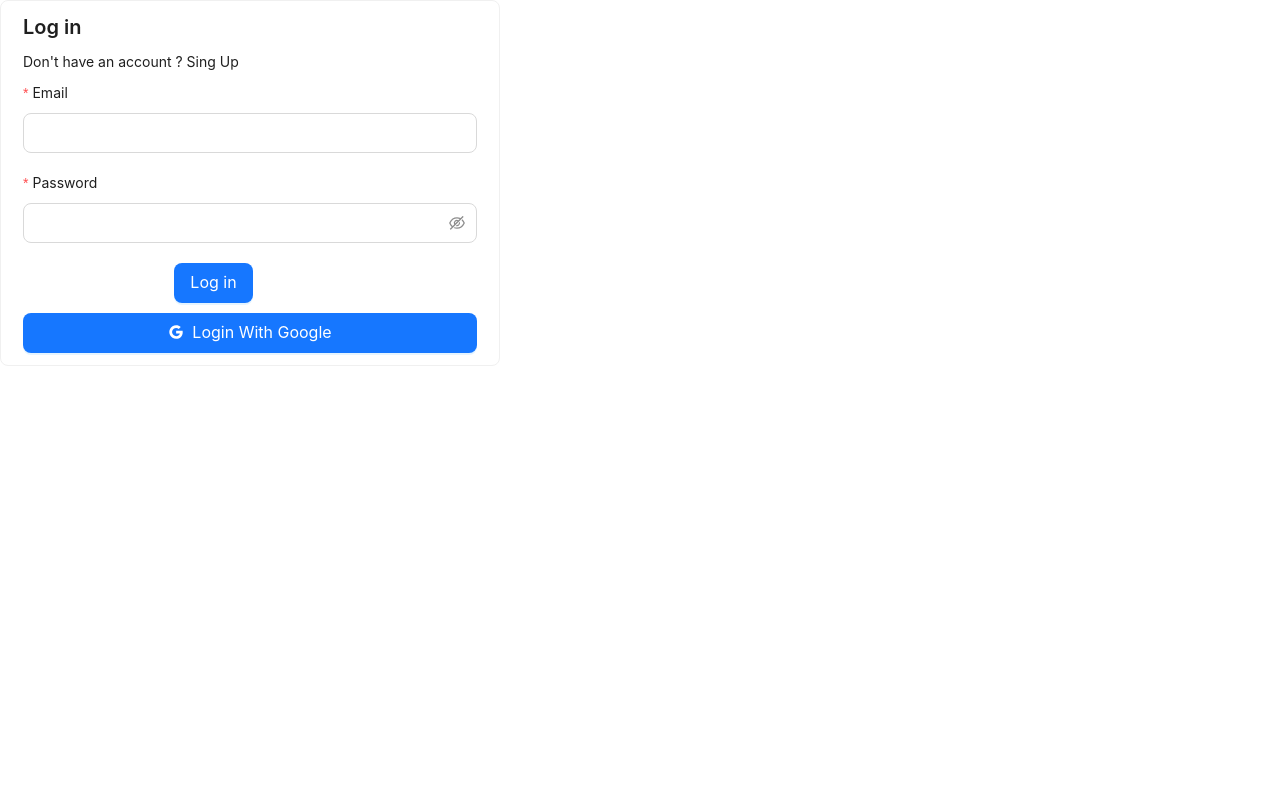
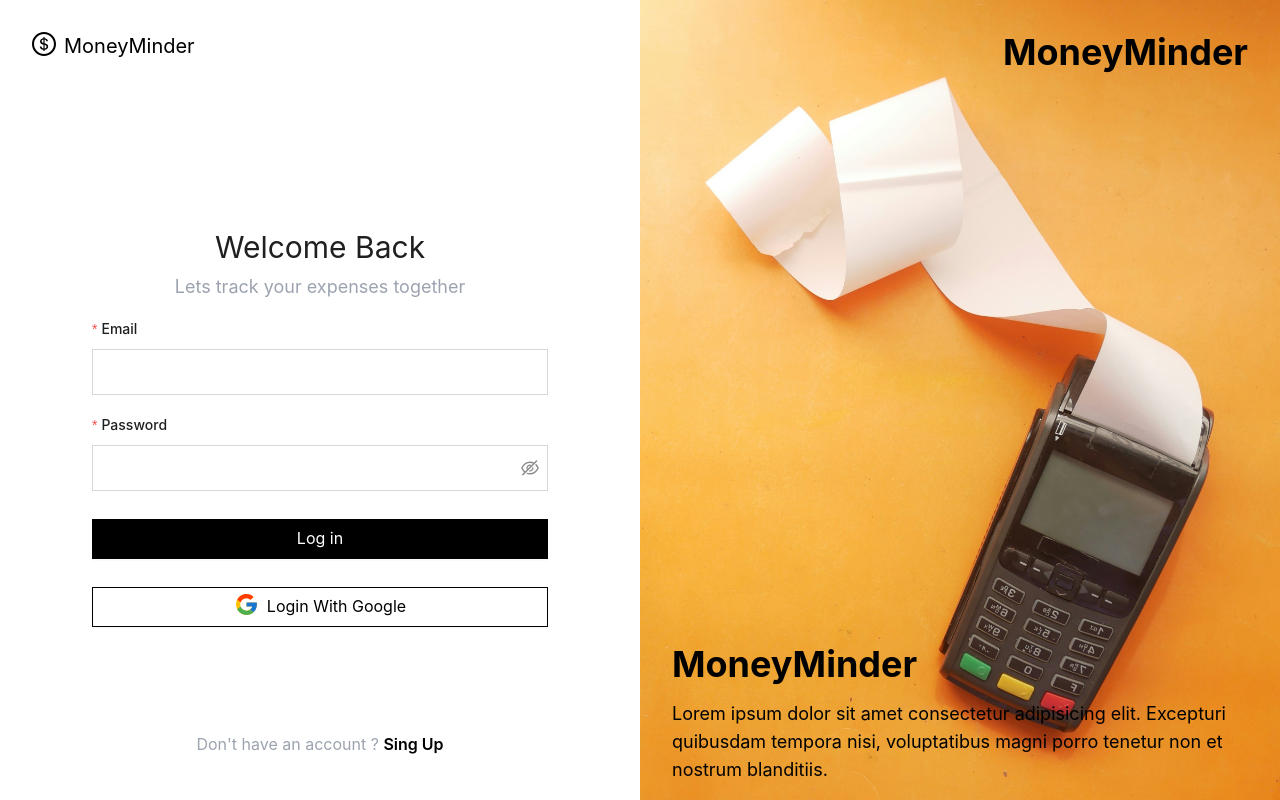
Before and after one commit to ADHIL-MOHAMMED-P-N/moneyminder, a React (Create React App) app: page /login in a window 1280 px wide. Built offline with nearby package versions, Linux system fonts and the light colour scheme; no server answers; the database is empty.

Commit message:
Login UI update: left section complete

```diff
--- /dev/null
+++ b/src/assets/icons/GoogleIcon.js
@@ -0,0 +1,30 @@
+import React from "react";
+
+const GoogleIcon = () => {
+  return (
+    <svg
+      xmlns="http://www.w3.org/2000/svg"
+      viewBox="0 0 48 48"
+      width="25px"
+      height="25px"
+    >
+      <path
+        fill="#FFC107"
+        d="M43.611,20.083H42V20H24v8h11.303c-1.649,4.657-6.08,8-11.303,8c-6.627,0-12-5.373-12-12c0-6.627,5.373-12,12-12c3.059,0,5.842,1.154,7.961,3.039l5.657-5.657C34.046,6.053,29.268,4,24,4C12.955,4,4,12.955,4,24c0,11.045,8.955,20,20,20c11.045,0,20-8.955,20-20C44,22.659,43.862,21.35,43.611,20.083z"
+      />
+      <path
+        fill="#FF3D00"
+        d="M6.306,14.691l6.571,4.819C14.655,15.108,18.961,12,24,12c3.059,0,5.842,1.154,7.961,3.039l5.657-5.657C34.046,6.053,29.268,4,24,4C16.318,4,9.656,8.337,6.306,14.691z"
+      />
+      <path
+        fill="#4CAF50"
+        d="M24,44c5.166,0,9.86-1.977,13.409-5.192l-6.19-5.238C29.211,35.091,26.715,36,24,36c-5.202,0-9.619-3.317-11.283-7.946l-6.522,5.025C9.505,39.556,16.227,44,24,44z"
+      />
+      <path
+        fill="#1976D2"
+        d="M43.611,20.083H42V20H24v8h11.303c-0.792,2.237-2.231,4.166-4.087,5.571c0.001-0.001,0.002-0.001,0.003-0.002l6.19,5.238C36.971,39.205,44,34,44,24C44,22.659,43.862,21.35,43.611,20.083z"
+      />
+    </svg>
+  );
+};
+export default GoogleIcon;
--- a/src/index.css
+++ b/src/index.css
@@ -52,3 +52,35 @@ code {
 .custom-sidemenu .ant-menu-item {
   border-radius: 0px;
 }
+/* login in page */
+
+.loginbg {
+  background-image: url("./assets/img/login.jpg");
+  background-size: cover;
+  background-position: center;
+  background-repeat: no-repeat;
+}
+
+.ant-form-item-label > label {
+  font-weight: 500;
+}
+.loginbtn {
+  border-radius: 0px !important;
+  background-color: black;
+  color: white;
+  border-color: black !important  ;
+}
+.loginbtn:hover {
+  background-color: rgb(77, 77, 77);
+  color: white !important;
+}
+.login__googleBtn {
+  border-radius: 0px !important;
+  border-color: black !important  ;
+  background-color: white;
+  color: black;
+}
+.login__googleBtn:hover {
+  background-color: rgb(230, 230, 230);
+  color: black !important;
+}
--- a/src/pages/LoginPage.js
+++ b/src/pages/LoginPage.js
@@ -1,9 +1,9 @@
-import { Button, Form, Input, Card, Typography, message } from "antd";
-import { GoogleOutlined } from "@ant-design/icons";
+import { Button, Form, Input, Card, message } from "antd";
+import { DollarOutlined, GoogleOutlined } from "@ant-design/icons";
 import { Link, useNavigate } from "react-router-dom";
 import { useState } from "react";
 import { useUserAuth } from "../context/UserAuthContext";
-const { Title } = Typography;
+import GoogleIcon from "../assets/icons/GoogleIcon";
 
 const LoginPage = () => {
   const navigate = useNavigate();
@@ -69,11 +69,18 @@ const LoginPage = () => {
 
   return (
     <>
+      {/* context for alert message */}
       {contextHolder}
-      {/* context for alert message */}
 
-      <div>
+      <div className="flex h-dvh">
+        <div className="flex-1 p-8">
+          <Link to="/dashboard" className="text-xl">
+            <DollarOutlined className="mr-2 text-2xl" />
+            MoneyMinder
+          </Link>
+          <div className="flex  items-center justify-center h-full relative">
             <Card
+              className="border-none text-center"
               size="small"
               style={{
                 width: "100%",
@@ -82,12 +89,11 @@ const LoginPage = () => {
                 paddingRight: 10,
               }}
             >
-          <Title level={4} style={{ marginTop: 0 }}>
-            Log in
-          </Title>
-          <p>
-            Don't have an account ? <Link to={"/signup"}>Sing Up</Link>
+              <h2 className="text-3xl mb-2">Welcome Back</h2>
+              <p className="text-gray-400 text-lg mb-2">
+                Lets track your expenses together
               </p>
+
               <Form layout="vertical" size="large" autoComplete="off">
                 <Form.Item
                   label="Email"
@@ -100,7 +106,11 @@ const LoginPage = () => {
                     },
                   ]}
                 >
-              <Input value={email} onChange={(e) => setEmail(e.target.value)} />
+                  <Input
+                    className="rounded-none p-2 text-lg"
+                    value={email}
+                    onChange={(e) => setEmail(e.target.value)}
+                  />
                 </Form.Item>
 
                 <Form.Item
@@ -114,37 +124,51 @@ const LoginPage = () => {
                   ]}
                 >
                   <Input.Password
+                    className="rounded-none p-2 text-lg"
                     value={password}
                     onChange={(e) => setPassword(e.target.value)}
                   />
                 </Form.Item>
 
-            <Form.Item
-              wrapperCol={{
-                offset: 8,
-                span: 16,
-              }}
-            >
+                <Form.Item className="mt-7">
                   <Button
+                    className=" w-full border loginbtn"
                     onClick={submitHandler}
-                type="primary"
                     htmlType="submit"
-                style={{ marginTop: 10 }}
                   >
                     Log in
                   </Button>
                 </Form.Item>
               </Form>
               <Button
-            type="primary"
+                className="mt-7  login__googleBtn flex justify-center"
+                icon={<GoogleIcon />}
                 block
-            icon={<GoogleOutlined />}
                 size="large"
                 onClick={googleHandler}
               >
                 Login With Google
               </Button>
             </Card>
+            <p className="absolute bottom-10">
+              <span className="text-gray-400">Don't have an account ?</span>{" "}
+              <Link className="font-semibold" to={"/signup"}>
+                Sing Up
+              </Link>
+            </p>
+          </div>
+        </div>
+        <div className="flex-1 h-100-dvh bg-teal-200 loginbg p-8 relative">
+          <h1 className="text-4xl font-bold text-right">MoneyMinder</h1>
+          <div className="absolute bottom-4">
+            <h1 className="text-4xl font-bold mb-4">MoneyMinder</h1>
+            <p className="text-lg ">
+              Lorem ipsum dolor sit amet consectetur adipisicing elit. Excepturi
+              quibusdam tempora nisi, voluptatibus magni porro tenetur non et
+              nostrum blanditiis.
+            </p>
+          </div>
+        </div>
       </div>
     </>
   );
```
Also changed, not shown: src/assets/img/login.jpg (added). Lines whose indentation alone changed are shown as unchanged.
